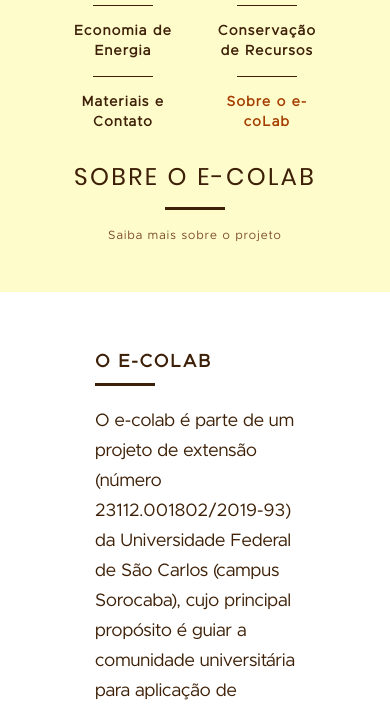
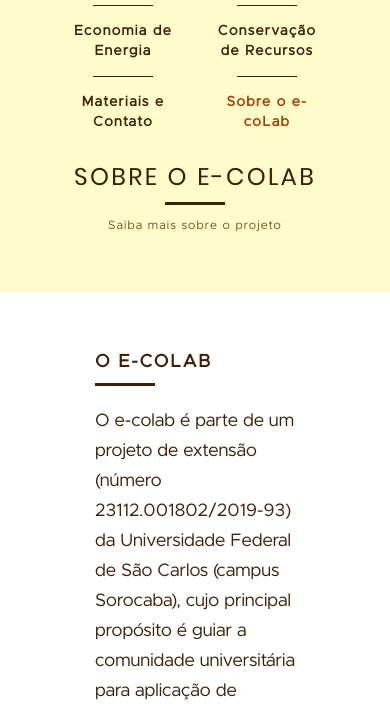
Before and after one commit to airotiv/e-coLab, a plain HTML site: page sobre-o-ecolab.html in a window 390 px wide. Shown: the part 134-844 px from the top of the page. Drawn offline with Linux system fonts and the light colour scheme.

Commit message:
Adiciona margin ao titulo-interno no modo smartphone

```diff
--- a/css/responsivo.css
+++ b/css/responsivo.css
@@ -226,6 +226,10 @@
   .titulo-interno h1 {
     font-size: 24px;
     line-height: 30px;
+  }
+
+  .titulo-interno h1::after {
+    margin: 10px auto;
   }
 
   .titulo-interno p {
```
